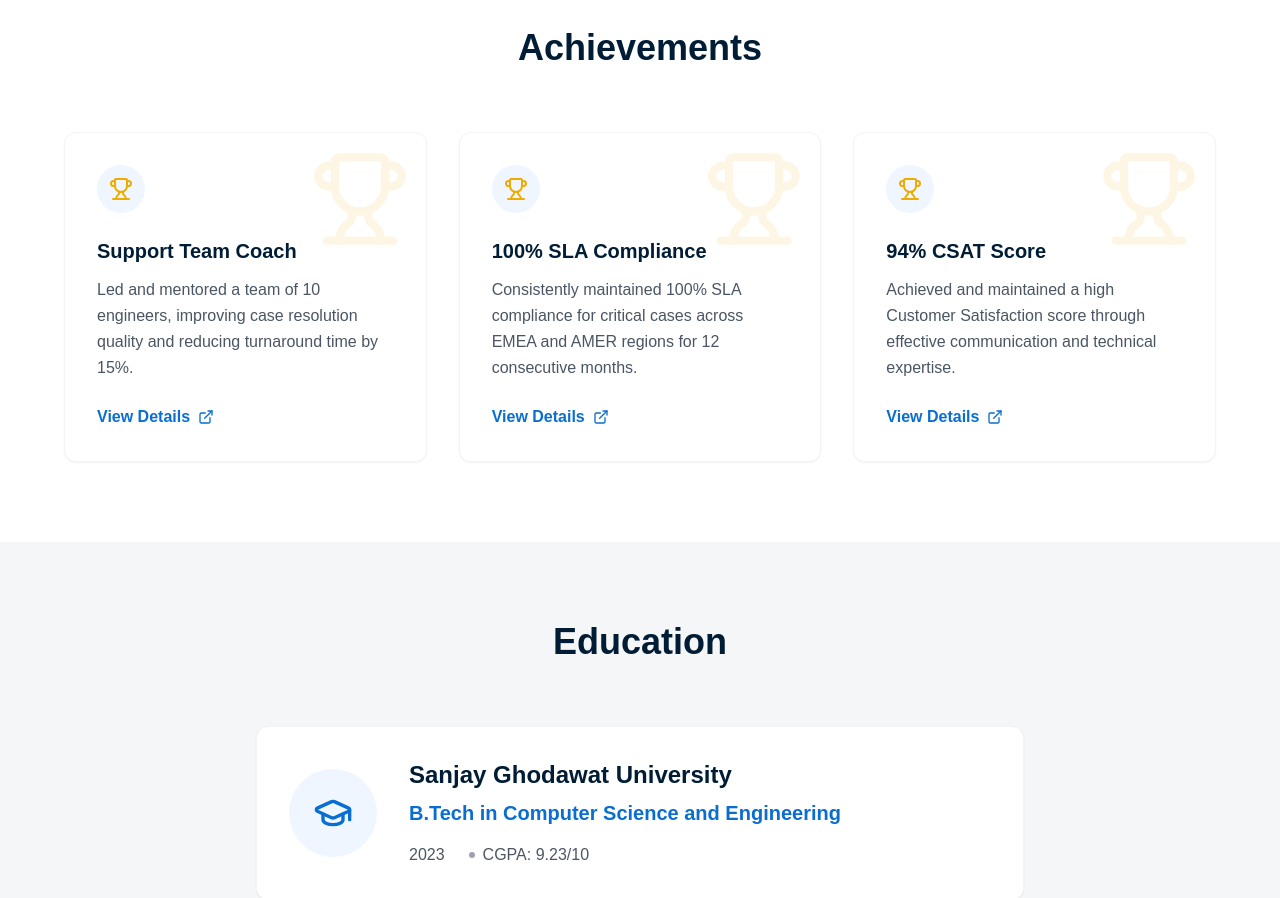
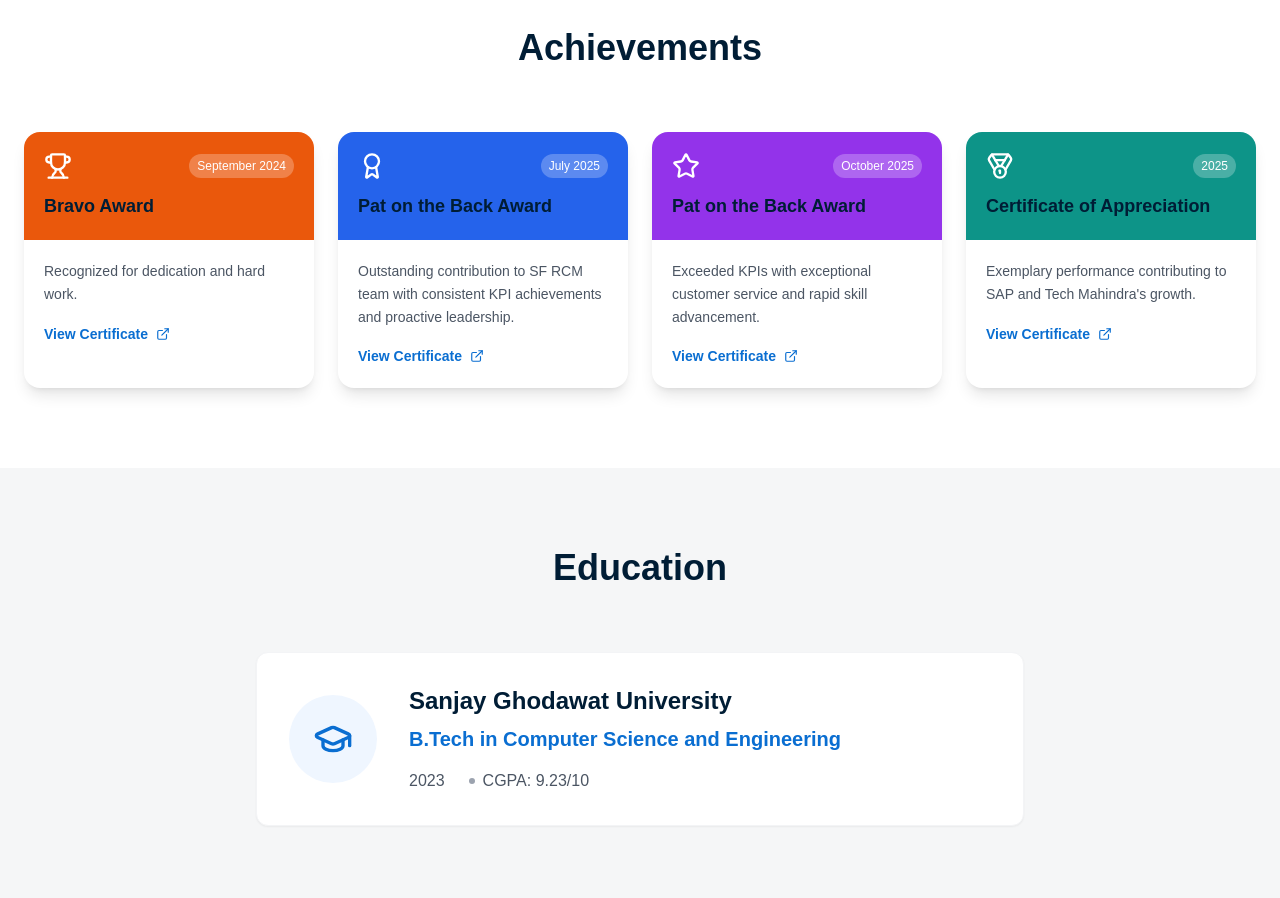
Before and after one commit to ZaidOdam/sap-portfolio, a React (Vite) app: page / in a window 1280 px wide. Shown: the part 2940-3838 px from the top of the page. Built offline with nearby package versions, Linux system fonts and the light colour scheme.

Commit message:
added achievements

```diff
--- a/src/components/Achievements.jsx
+++ b/src/components/Achievements.jsx
@@ -1,22 +1,39 @@
 import React from 'react';
 import { motion } from 'framer-motion';
-import { Trophy, ExternalLink } from 'lucide-react';
+import { Trophy, Award, Star, Medal, ExternalLink } from 'lucide-react';
 
 const achievements = [
     {
-        title: "Support Team Coach",
-        description: "Led and mentored a team of 10 engineers, improving case resolution quality and reducing turnaround time by 15%.",
-        link: "#"
+        title: "Bravo Award",
+        date: "September 2024",
+        description: "Recognized for dedication and hard work.",
+        link: "https://drive.google.com/file/d/1GcixXKTmPFO9m5sB8IOGFJX2dWdGPTQq/view?usp=drive_link",
+        icon: Trophy,
+        bgColor: "bg-orange-600"
     },
     {
-        title: "100% SLA Compliance",
-        description: "Consistently maintained 100% SLA compliance for critical cases across EMEA and AMER regions for 12 consecutive months.",
-        link: "#"
+        title: "Pat on the Back Award",
+        date: "July 2025",
+        description: "Outstanding contribution to SF RCM team with consistent KPI achievements and proactive leadership.",
+        link: "https://drive.google.com/file/d/1JSRhGCvHg3pWFGZTbDfNGj7eGjjFsESG/view?usp=drive_link",
+        icon: Award,
+        bgColor: "bg-blue-600"
     },
     {
-        title: "94% CSAT Score",
-        description: "Achieved and maintained a high Customer Satisfaction score through effective communication and technical expertise.",
-        link: "#"
+        title: "Pat on the Back Award",
+        date: "October 2025",
+        description: "Exceeded KPIs with exceptional customer service and rapid skill advancement.",
+        link: "https://drive.google.com/file/d/1BvVleqkoFWBs0vqqlwzmdtDXHawCqEpo/view?usp=drive_link",
+        icon: Star,
+        bgColor: "bg-purple-600"
+    },
+    {
+        title: "Certificate of Appreciation",
+        date: "2025",
+        description: "Exemplary performance contributing to SAP and Tech Mahindra's growth.",
+        link: "https://drive.google.com/file/d/1jUOYm4Zbn3xA9AGfV4CyFeu7xs7fCUQc/view?usp=drive_link",
+        icon: Medal,
+        bgColor: "bg-teal-600"
     }
 ];
 
@@ -33,37 +50,45 @@ const Achievements = () => {
                     Achievements
                 </motion.h2>
 
-                <div className="grid grid-cols-1 md:grid-cols-3 gap-8 max-w-6xl mx-auto">
-                    {achievements.map((achievement, idx) => (
+                <div className="grid grid-cols-1 md:grid-cols-2 lg:grid-cols-4 gap-6 max-w-7xl mx-auto">
+                    {achievements.map((achievement, idx) => {
+                        const IconComponent = achievement.icon;
+                        return (
                             <motion.div
                                 key={idx}
-                            className="card group relative overflow-hidden"
+                                className="bg-white rounded-2xl shadow-lg hover:shadow-xl transition-all duration-300 overflow-hidden group"
                                 initial={{ opacity: 0, y: 30 }}
                                 whileInView={{ opacity: 1, y: 0 }}
                                 viewport={{ once: true }}
                                 transition={{ delay: idx * 0.1 }}
+                                whileHover={{ y: -5 }}
                             >
-                            <div className="absolute top-0 right-0 p-4 opacity-10 group-hover:opacity-20 transition-opacity">
-                                <Trophy size={100} className="text-sap-gold" />
+                                <div className={`${achievement.bgColor} p-5 text-white`}>
+                                    <div className="flex items-center justify-between">
+                                        <IconComponent size={28} />
+                                        <span className="text-xs font-medium bg-white/25 px-2 py-1 rounded-full">
+                                            {achievement.date}
+                                        </span>
+                                    </div>
+                                    <h3 className="text-lg font-bold mt-3">{achievement.title}</h3>
                                 </div>
 
-                            <div className="relative z-10">
-                                <div className="w-12 h-12 bg-blue-50 rounded-full flex items-center justify-center text-sap-gold mb-6 group-hover:bg-sap-gold group-hover:text-white transition-colors">
-                                    <Trophy size={24} />
-                                </div>
-                                <h3 className="text-xl font-bold text-sap-dark-blue mb-3">{achievement.title}</h3>
-                                <p className="text-gray-600 mb-6 leading-relaxed">
+                                <div className="p-5">
+                                    <p className="text-gray-600 text-sm mb-4 leading-relaxed">
                                         {achievement.description}
                                     </p>
                                     <a
                                         href={achievement.link}
-                                    className="inline-flex items-center gap-2 text-sap-blue font-semibold hover:gap-3 transition-all"
+                                        target="_blank"
+                                        rel="noopener noreferrer"
+                                        className="inline-flex items-center gap-2 text-sap-blue font-semibold text-sm hover:gap-3 transition-all"
                                     >
-                                    View Details <ExternalLink size={16} />
+                                        View Certificate <ExternalLink size={14} />
                                     </a>
                                 </div>
                             </motion.div>
-                    ))}
+                        );
+                    })}
                 </div>
             </div>
         </section>
```
Lines whose indentation alone changed are shown as unchanged.
